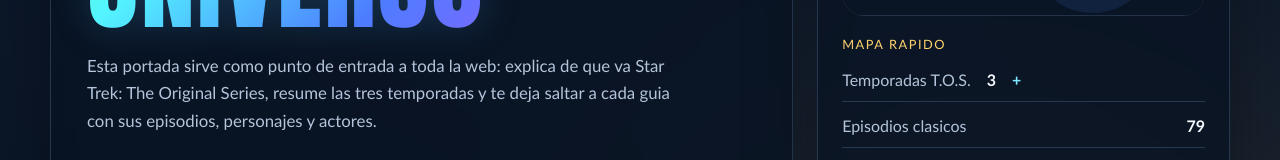
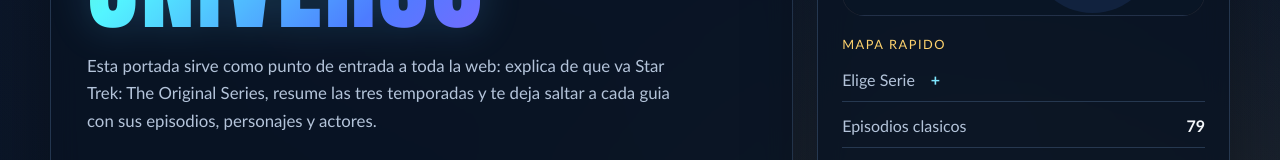
Before and after one commit to FDAHNet/Star-Trek-T.O.S.-web, a website built with Vite: page index.html in a window 1280 px wide. Shown: the part 363-523 px from the top of the page. Built offline with nearby package versions, Linux system fonts and the light colour scheme.

Commit message:
Rename quick map selector label

```diff
--- a/game.js
+++ b/game.js
@@ -20,7 +20,6 @@ import { OTHER_SERIES, SEASONS } from "./season-data.js";
   var homeSeasonGrid = document.getElementById("season-overview-grid");
   var franchiseSeriesGrid = document.getElementById("franchise-series-grid");
   var seriesSortButtons = Array.prototype.slice.call(document.querySelectorAll("[data-series-sort]"));
-  var homeStatSeasonCount = document.getElementById("home-stat-season-count");
   var homeStatEpisodeCount = document.getElementById("home-stat-episode-count");
   var homeStatSeriesCount = document.getElementById("home-stat-series-count");
   var homeStatYears = document.getElementById("home-stat-years");
@@ -398,10 +397,6 @@ import { OTHER_SERIES, SEASONS } from "./season-data.js";
       };
     }));
 
-    if (homeStatSeasonCount) {
-      homeStatSeasonCount.textContent = String(Object.keys(SEASONS).length);
-    }
-
     if (homeStatEpisodeCount) {
       homeStatEpisodeCount.textContent = String(totalEpisodes);
     }
--- a/index.html
+++ b/index.html
@@ -46,8 +46,7 @@
           <li class="stat-list__dropdown-item">
             <details class="stat-dropdown">
               <summary>
-                <span>Temporadas T.O.S.</span>
-                <strong id="home-stat-season-count"></strong>
+                <span>Elige Serie</span>
               </summary>
               <div class="stat-dropdown__content">
                 <p class="stat-dropdown__label">Series del universo Trek</p>
```
